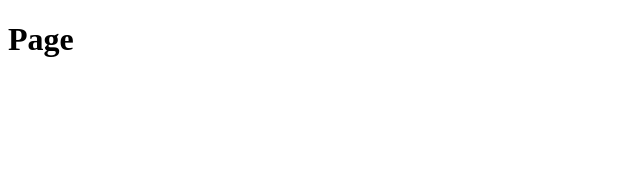
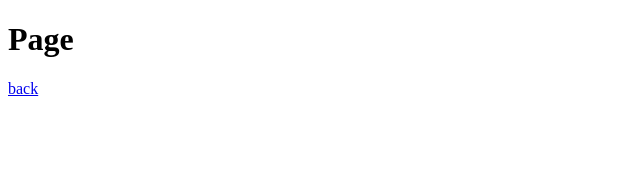
Before and after one commit to matthew-mccall/React-Typescript, a React app: page /page in a window 1280 px wide. Shown: the top 170 px of the page, without its empty margins (0-640 px from the left). Built offline with nearby package versions, Linux system fonts and the light colour scheme.

Commit message:
Update npm scripts and README

```diff
--- a/package.json
+++ b/package.json
@@ -5,7 +5,7 @@
     "main": "src/index.tsx",
     "scripts": {
         "build": "webpack --mode development",
-        "dev": "webpack-dev-server --mode development",
+        "dev": "webpack serve --mode development",
         "test": "echo \"Error: no test specified\" && exit 1"
     },
     "repository": {
--- a/src/Page.tsx
+++ b/src/Page.tsx
@@ -1,5 +1,11 @@
 import React from "react"
+import { Link } from "react-router-dom"
 
 export default function Page() {
-    return (<h1>Page</h1>)
+    return (
+        <>
+            <h1>Page</h1>
+            <Link to="/">back</Link>
+        </>
+    )
 }
```
Also changed, not shown: 1 other file (tests, documents, lock files or other folders).
